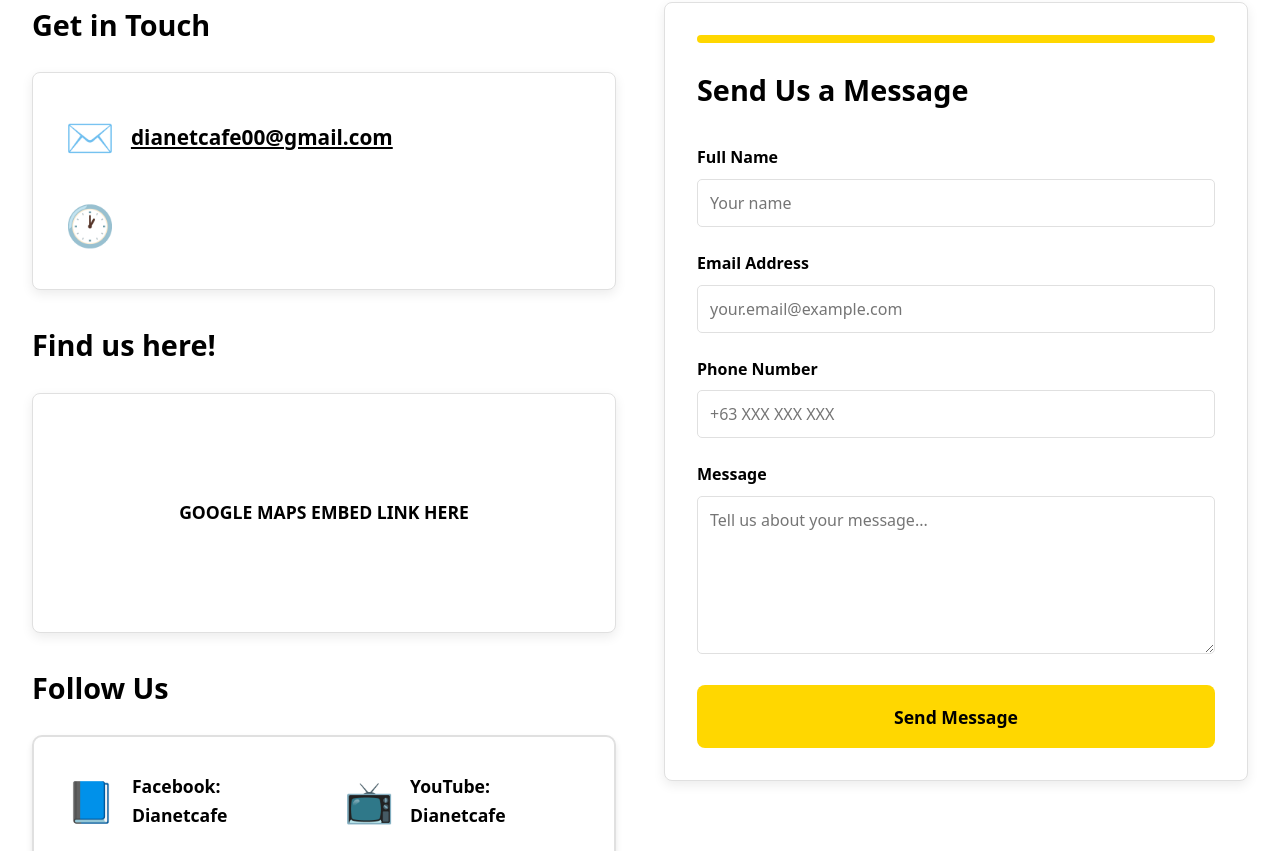
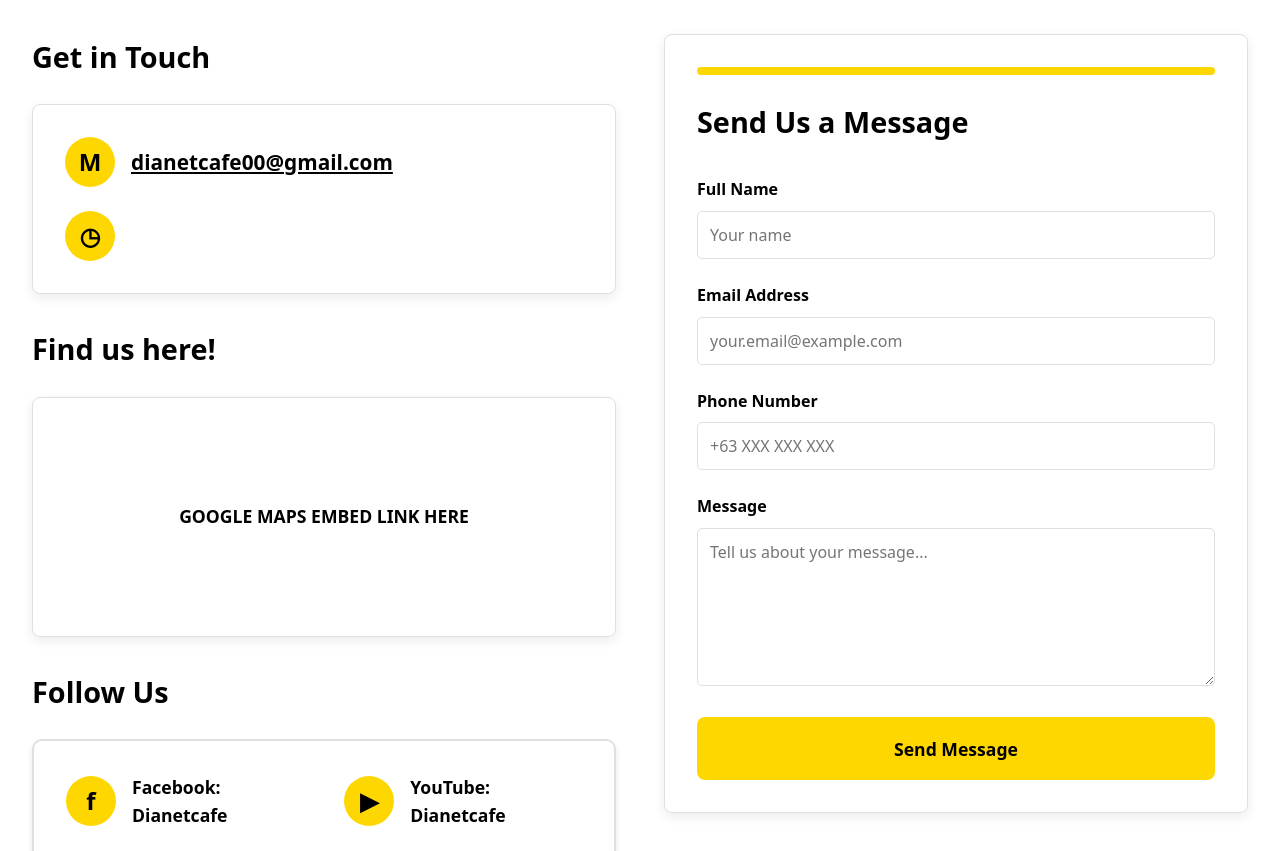
Before and after one commit to KHPASCUA/Itec_dev, a React (Vite) app: page /contact in a window 1280 px wide. Shown: the part 502-1353 px from the top of the page. Built offline with nearby package versions, Linux system fonts and the light colour scheme.

Commit message:
Fix Contact page overlap: increase top padding to 8rem, replace emoji with yellow circular icons (M, ◷, f, ▶)

```diff
--- a/src/index.css
+++ b/src/index.css
@@ -552,7 +552,7 @@ button {
 /* Contact Page Content */
 .contact-page-content {
   background-color: var(--white);
-  padding: 6rem 2rem 4rem 2rem;
+  padding: 8rem 2rem 4rem 2rem;
 }
 
 .contact-page-container {
@@ -611,6 +611,20 @@ button {
   color: var(--yellow);
 }
 
+.contact-icon-circle {
+  width: 50px;
+  height: 50px;
+  border-radius: 50%;
+  background-color: var(--yellow);
+  color: var(--black);
+  display: flex;
+  align-items: center;
+  justify-content: center;
+  font-size: 1.5rem;
+  font-weight: 800;
+  flex-shrink: 0;
+}
+
 .contact-link-underlined {
   color: var(--black);
   text-decoration: underline;
@@ -703,6 +717,20 @@ button {
 .social-icon-yellow {
   font-size: 2.5rem;
   color: var(--yellow);
+}
+
+.social-icon-circle {
+  width: 50px;
+  height: 50px;
+  border-radius: 50%;
+  background-color: var(--yellow);
+  color: var(--black);
+  display: flex;
+  align-items: center;
+  justify-content: center;
+  font-size: 1.5rem;
+  font-weight: 800;
+  flex-shrink: 0;
 }
 
 .contact-form-card {
--- a/src/pages/Contact.jsx
+++ b/src/pages/Contact.jsx
@@ -19,11 +19,11 @@ const ContactPage = () => {
               <h2>Get in Touch</h2>
               <div className="contact-card-single">
                 <div className="contact-info-item">
-                  <span className="contact-icon-yellow">✉️</span>
+                  <div className="contact-icon-circle">M</div>
                   <a href="mailto:dianetcafe00@gmail.com" className="contact-link-underlined">dianetcafe00@gmail.com</a>
                 </div>
                 <div className="contact-info-item">
-                  <span className="contact-icon-yellow">🕐</span>
+                  <div className="contact-icon-circle">◷</div>
                   <span>8:00 AM - 8:00 PM</span>
                 </div>
               </div>
@@ -37,17 +37,17 @@ const ContactPage = () => {
               <div className="contact-card social-card-white">
                 <div className="social-row">
                   <div className="social-item">
-                    <span className="social-icon-yellow">📘</span>
+                    <div className="social-icon-circle">f</div>
                     <span>Facebook: Dianetcafe</span>
                   </div>
                   <div className="social-item">
-                    <span className="social-icon-yellow">📺</span>
+                    <div className="social-icon-circle">▶</div>
                     <span>YouTube: Dianetcafe</span>
                   </div>
                 </div>
                 <div className="social-row">
                   <div className="social-item">
-                    <span className="social-icon-yellow">📷</span>
+                    <div className="social-icon-circle">📷</div>
                     <span>Instagram: @dianetcafe</span>
                   </div>
                 </div>
```
